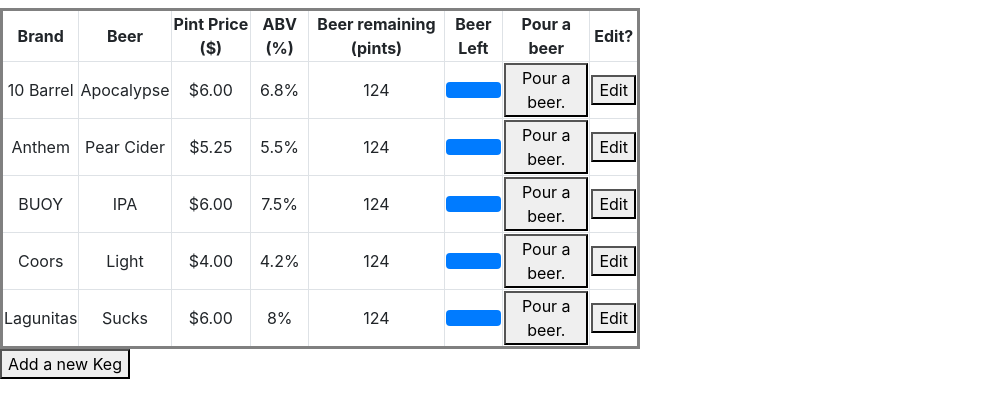
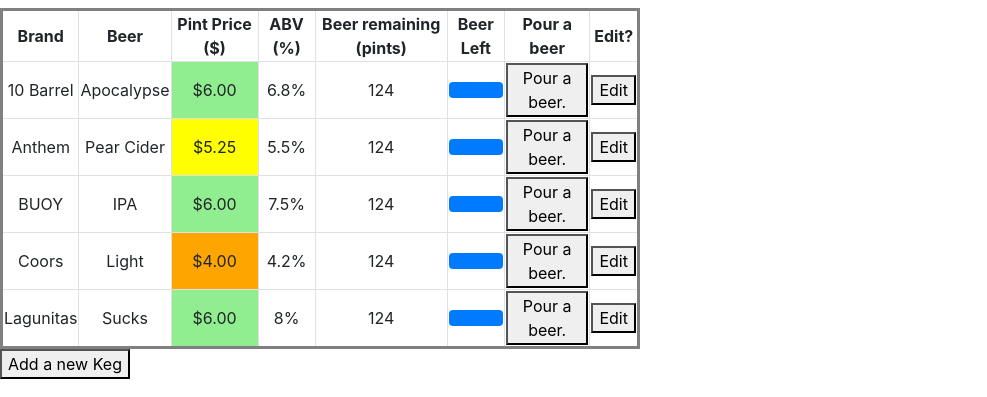
Before and after one commit to glitchwizard/AngularKegTapTrackApp, an Angular app: page / in a window 1280 px wide. Shown: the part 315-712 px from the top of the page, without its empty margins (0-987 px from the left). Built offline with nearby package versions, Linux system fonts and the light colour scheme.

Commit message:
Add dynamic color to pint price in table.

```diff
--- a/src/app/app.component.html
+++ b/src/app/app.component.html
@@ -21,12 +21,12 @@
     <tr *ngFor="let keg of kegList">
       <td>{{ keg.beerBrand }} </td>
       <td>{{ keg.beerName }}</td>
-      <td>${{ keg.pintPrice }}</td>
+      <!-- <td style="background-color:#FF00FF;">>${{ keg.pintPrice }}</td> -->
+      <td [style.backgroundColor]="this.setBackgroundStyle(keg)"><div style = "padding: 10px">${{ keg.pintPrice }}</div></td>
       <td>{{ keg.alcByVolume }}%</td>
       <td>{{ keg.poursRemaining}}</td>
       <td>
         <div class="progress">
-          <!-- <div class="progress-bar" role="progressbar" style="width: 25%" aria-valuenow="25" aria-valuemin="0" aria-valuemax="100"> -->
           <div class="progress-bar" role="progressbar" [style.width.%]="keg.percentRemaining()" aria-valuenow="25" aria-valuemin="0" aria-valuemax="100">
           </div>
         </div>
--- a/src/app/app.component.ts
+++ b/src/app/app.component.ts
@@ -17,6 +17,37 @@
   ];
   selectedKeg = null;
   pour = null;
+  maxBeerPrice = this.getMaxBeerPrice();
+  minBeerPrice = this.getMinBeerPrice();
+
+  getMaxBeerPrice(){
+    let tempArray = [];
+    this.kegList.forEach(function(keg){
+      tempArray.push(keg.pintPrice)
+    });
+    return Math.max(...tempArray);
+  }
+
+  getMinBeerPrice(){
+    let tempArray = [];
+    this.kegList.forEach(function(keg){
+      tempArray.push(keg.pintPrice)
+    });
+    return Math.min(...tempArray);
+  }
+
+  setBackgroundStyle(keg){
+    let maxPrice = this.getMaxBeerPrice();
+    let minPrice = this.getMinBeerPrice();
+    if (((keg.pintPrice - minPrice)/(maxPrice - minPrice)) > .75){
+      return 'Lightgreen';
+    } else if (((keg.pintPrice - minPrice)/(maxPrice - minPrice)) > .40){
+      return 'yellow';
+    } else {
+      return 'orange';
+    }
+
+  }
 
   editKeg(clickedKeg) {
     this.selectedKeg = clickedKeg;
--- a/src/app/models/keg.model.ts
+++ b/src/app/models/keg.model.ts
@@ -5,12 +5,6 @@
   constructor(public beerBrand: string, public beerName: string , public price: number, public alcByVolume: number){
 
   }
-
-  // pintPrice(){
-  //   this.pintPrice = this.price/124
-  //
-  //    // (Math.round(this.price/124 * 4) / 4).toFixed(2);
-  // }
 
   pourABeer(){
     this.poursRemaining--;
```
